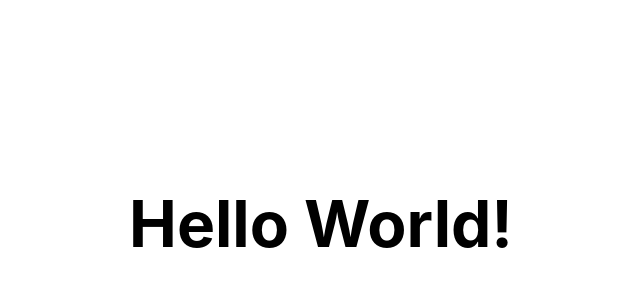
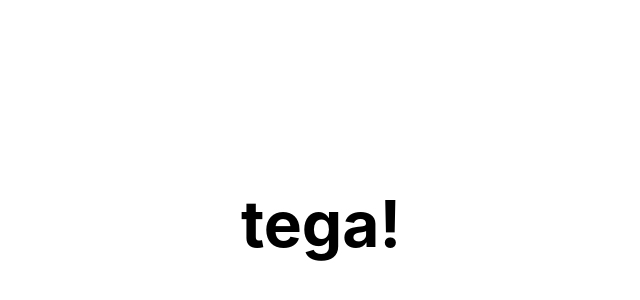
Before and after one commit to JoaoVitorLima242/Next-Recipe-App, a Next.js app: page / in a window 1280 px wide. Shown: the part 176-476 px from the top of the page, without its empty margins (319-959 px from the left). Built offline with nearby package versions, Linux system fonts and the light colour scheme.

Commit message:
starting take props

```diff
--- a/pages/index.tsx
+++ b/pages/index.tsx
@@ -1,8 +1,15 @@
 import type { GetStaticProps } from 'next'
 import styles from '../styles/Home.module.css'
 import Head from "next/head"
+import { Recipe } from "../types/recipes"
 
-const Home = () => {
+type HomeProps = {
+  recipes: Recipe[]
+}
+
+const Home = ({ recipes }: HomeProps) => {
+
+
   return (
     <div className={styles.container}>
       <Head>
@@ -13,7 +20,7 @@ const Home = () => {
 
       <main className={styles.main}>
         <h1 className={styles.title}>
-          Hello World!
+          {recipes[0].title}!
         </h1>
       </main>
     </div>
@@ -24,9 +31,7 @@ const Home = () => {
 export const getStaticProps : GetStaticProps = async () => {
   return {
     props: {
-      data: {
-
-      }
+      recipes: [{title: "tega"}]
     }
   }
 }
--- /dev/null
+++ b/types/recipes.ts
@@ -0,0 +1,3 @@
+export type Recipe = {
+    title: string;
+}
```
